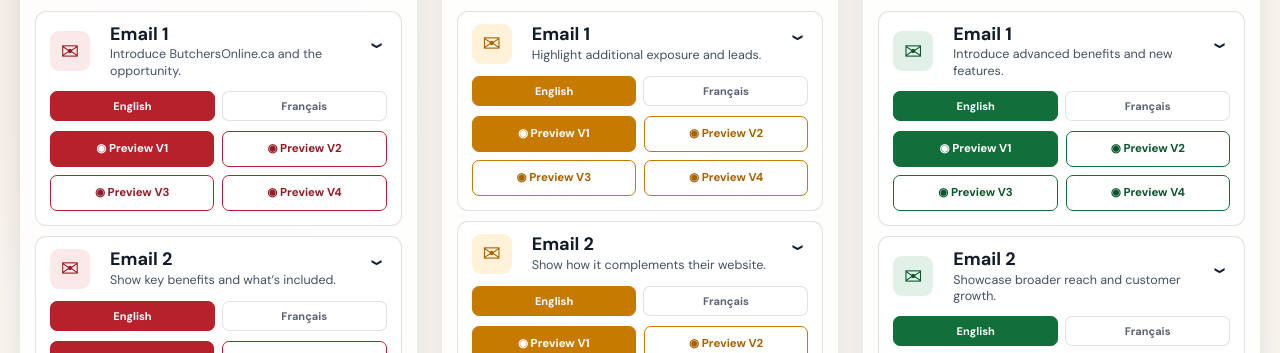
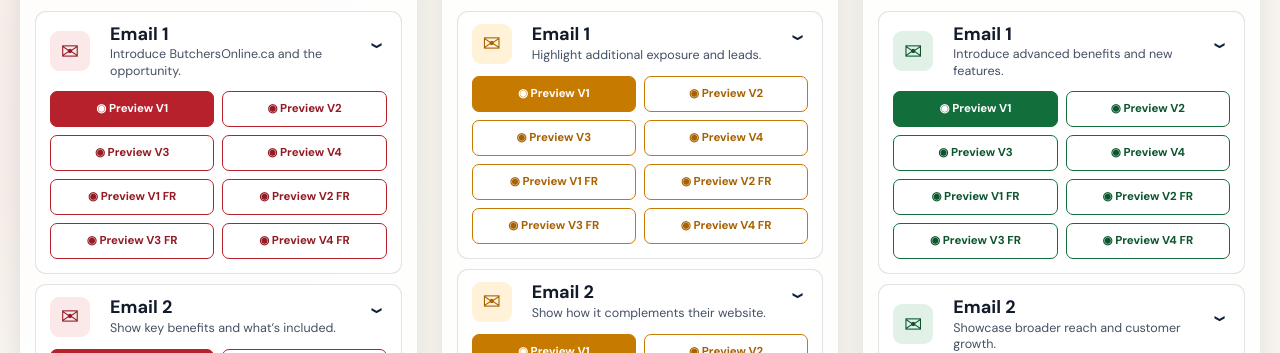
Before and after one commit to chamalka1998/butchersonline-email-templates, a plain HTML site: page index.html in a window 1280 px wide. Shown: the part 436-789 px from the top of the page. Drawn offline with nearby package versions, Linux system fonts and the light colour scheme; a web font is replaced by a local one.

Commit message:
Sync local FR changes to remote updated index

```diff
--- a/index.html
+++ b/index.html
@@ -37,11 +37,6 @@
       .mail-icon { width:40px; height:40px; display:grid; place-items:center; color:var(--accent-dark); background:var(--soft); border-radius:9px; font-size:22px; }
       .email h3 { margin:0; font-size:18px; line-height:1.15; color:#121b29; } .email p { margin:2px 0 0; font-size:12.5px; color:#445064; line-height:1.3; }
       .email-actions { padding:0 14px 14px; display:grid; grid-template-columns:repeat(2,minmax(0,1fr)); gap:8px; }
-      .language-switcher { display:grid; grid-template-columns:1fr 1fr; gap:7px; padding:0 14px 10px; }
-      .language-button { padding:7px 8px; border:1px solid var(--line); border-radius:7px; color:#596273; background:#fff; cursor:pointer; font:700 11px "DM Sans",sans-serif; transition:.18s ease; }
-      .language-button:hover,.language-button:focus { outline:none; border-color:var(--accent); color:var(--accent-dark); }
-      .language-button[aria-pressed="true"] { color:#fff; border-color:var(--accent); background:var(--accent); }
-      .preview[hidden] { display:none; }
       .preview { min-height:36px; display:flex; align-items:center; justify-content:center; gap:5px; padding:7px 5px; color:var(--accent-dark); background:#fff; border:1px solid var(--accent); border-radius:7px; text-decoration:none; font-size:11.5px; font-weight:700; white-space:nowrap; transition:.18s ease; }
       .preview:hover,.preview:focus { outline:none; transform:translateY(-1px); color:#fff; background:var(--accent); box-shadow:0 4px 9px color-mix(in srgb,var(--accent) 28%,transparent); } .preview.primary { color:#fff; background:var(--accent); } .preview.primary:hover { background:var(--accent-dark); }
       .all-open { margin:2px 14px 17px; width:calc(100% - 28px); border:0; border-radius:8px; padding:10px; color:var(--accent-dark); background:var(--soft); cursor:pointer; font:700 12px "DM Sans",sans-serif; transition:.18s; } .all-open:hover { background:var(--accent); color:#fff; }
@@ -70,12 +65,11 @@
           <header class="segment-header" data-mark="${segment.mark}"><div class="segment-icon">${segment.icon}</div><div class="segment-heading"><h2>${segment.name}</h2><p>${segment.label}</p></div></header>
           <div class="email-list">${segment.copy.map((description,index) => {
             const email = index + 1;
-            return `<details class="email" open><summary><span class="mail-icon">✉</span><span><h3>Email ${email}</h3><p>${description}</p></span></summary><div class="language-switcher" aria-label="Choose email language"><button class="language-button" type="button" data-language="english" aria-pressed="true">English</button><button class="language-button" type="button" data-language="french" aria-pressed="false">Français</button></div><div class="email-actions">${versions.map((version,vIndex) => { const language = version.endsWith(" FR") ? "french" : "english"; const number = version.replace(" FR", "").replace("V", ""); const file = `template-v${number}${language === "french" ? "-FR" : ""}.html`; return `<a class="preview ${vIndex === 0 ? "primary" : ""}" data-language="${language}" ${language === "french" ? "hidden" : ""} href="email-${email}/segment-${segment.key}/${file}" target="_blank" rel="noopener">◉ Preview ${version}</a>`; }).join("")}</div></details>`;
+            return `<details class="email" open><summary><span class="mail-icon">✉</span><span><h3>Email ${email}</h3><p>${description}</p></span></summary><div class="email-actions">${versions.map((version,vIndex) => { const language = version.endsWith(" FR") ? "french" : "english"; const number = version.replace(" FR", "").replace("V", ""); const file = `template-v${number}${language === "french" ? "-FR" : ""}.html`; return `<a class="preview ${vIndex === 0 ? "primary" : ""}" href="email-${email}/segment-${segment.key}/${file}" target="_blank" rel="noopener">◉ Preview ${version}</a>`; }).join("")}</div></details>`;
           }).join("")}</div>
           <button class="all-open" type="button" aria-expanded="true">Hide preview buttons</button>
         </article>`).join("");
       document.querySelectorAll(".all-open").forEach(button => button.addEventListener("click", () => { const card = button.closest(".segment"); const expand = button.getAttribute("aria-expanded") === "false"; card.querySelectorAll("details").forEach(detail => detail.open = expand); button.setAttribute("aria-expanded", expand); button.textContent = expand ? "Hide preview buttons" : "Show all preview buttons"; }));
-      document.querySelectorAll(".language-button").forEach(button => button.addEventListener("click", () => { const email = button.closest(".email"); const language = button.dataset.language; email.querySelectorAll(".language-button").forEach(item => item.setAttribute("aria-pressed", item === button)); email.querySelectorAll(".preview").forEach(link => link.hidden = link.dataset.language !== language); }));
     </script>
   </body>
 </html>
```
